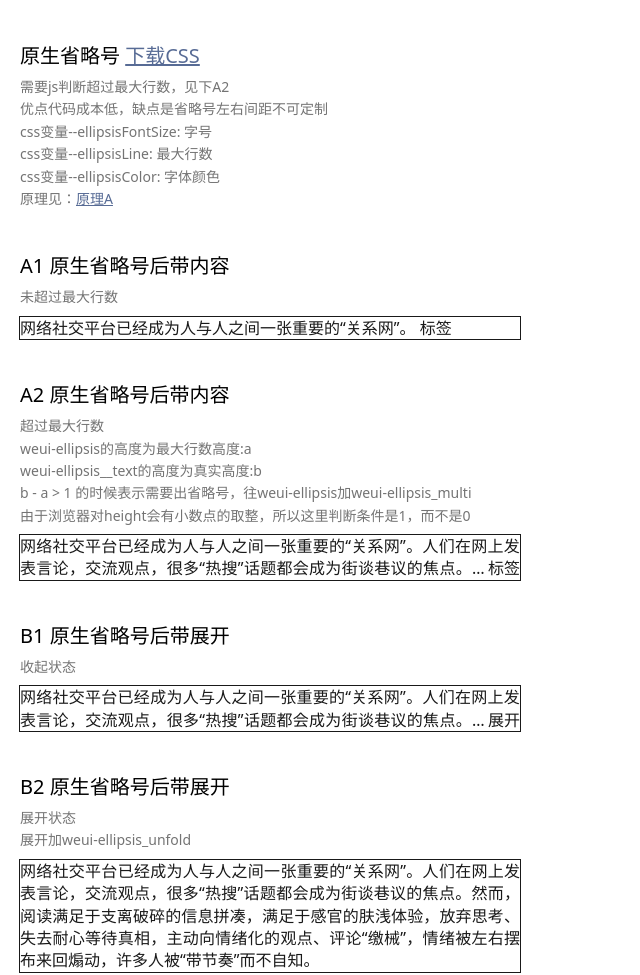
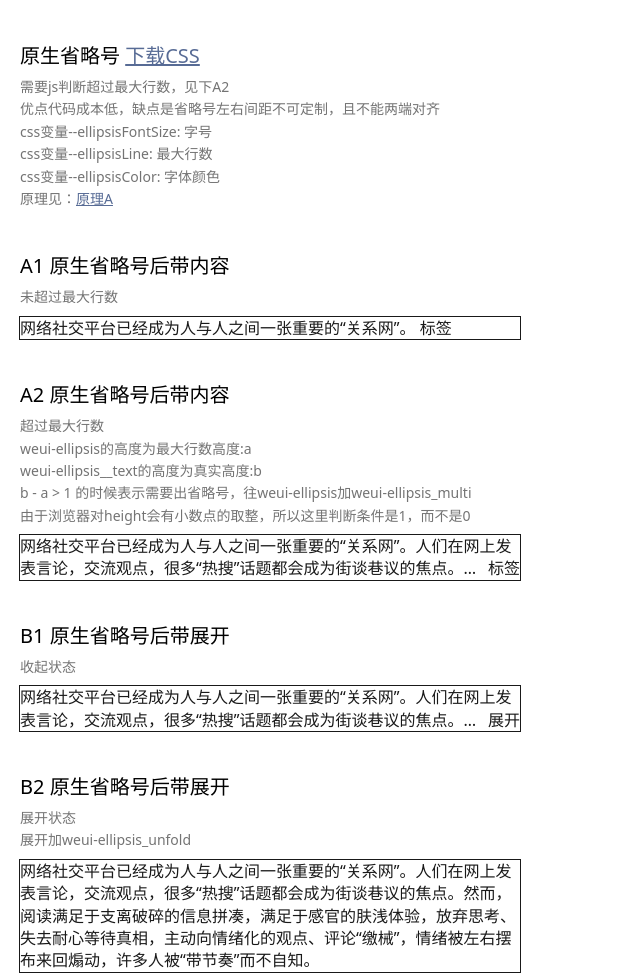
Before and after one commit to uxsi/mygulp, a website: page src/ellipsis/ellipsis.html in a window 1280 px wide. Shown: the whole page, without its empty margins (0-640 px from the left). Drawn offline with nearby package versions, Linux system fonts and the light colour scheme; files that its build step writes are made by us from their sources.

Commit message:
fix: 原生多行省略号不能两端对齐

```diff
--- a/src/ellipsis/ellipsis.html
+++ b/src/ellipsis/ellipsis.html
@@ -13,7 +13,7 @@
     <div class="demo_title">原生省略号 <a href="./ellipsis.css">下载CSS</a></div>
     <div class="demo_desc">
       <p>需要js判断超过最大行数，见下A2</p>
-      <p>优点代码成本低，缺点是省略号左右间距不可定制</p>
+      <p>优点代码成本低，缺点是省略号左右间距不可定制，且不能两端对齐</p>
       <p>css变量--ellipsisFontSize: 字号</p>
       <p>css变量--ellipsisLine: 最大行数</p>
       <p>css变量--ellipsisColor: 字体颜色</p>
--- a/src/ellipsis/ellipsis.less
+++ b/src/ellipsis/ellipsis.less
@@ -19,7 +19,7 @@
   line-height:1.4;
   font-size:var(--ellipsisFontSize);
   color:var(--ellipsisColor);
-  text-align:justify;
+  text-align:left;
 }
 .weui-ellipsis__text__wrp,
 .weui-ellipsis__text{
```
Also changed, not shown: src/ellipsis/demo.html (+1 -1 lines).
